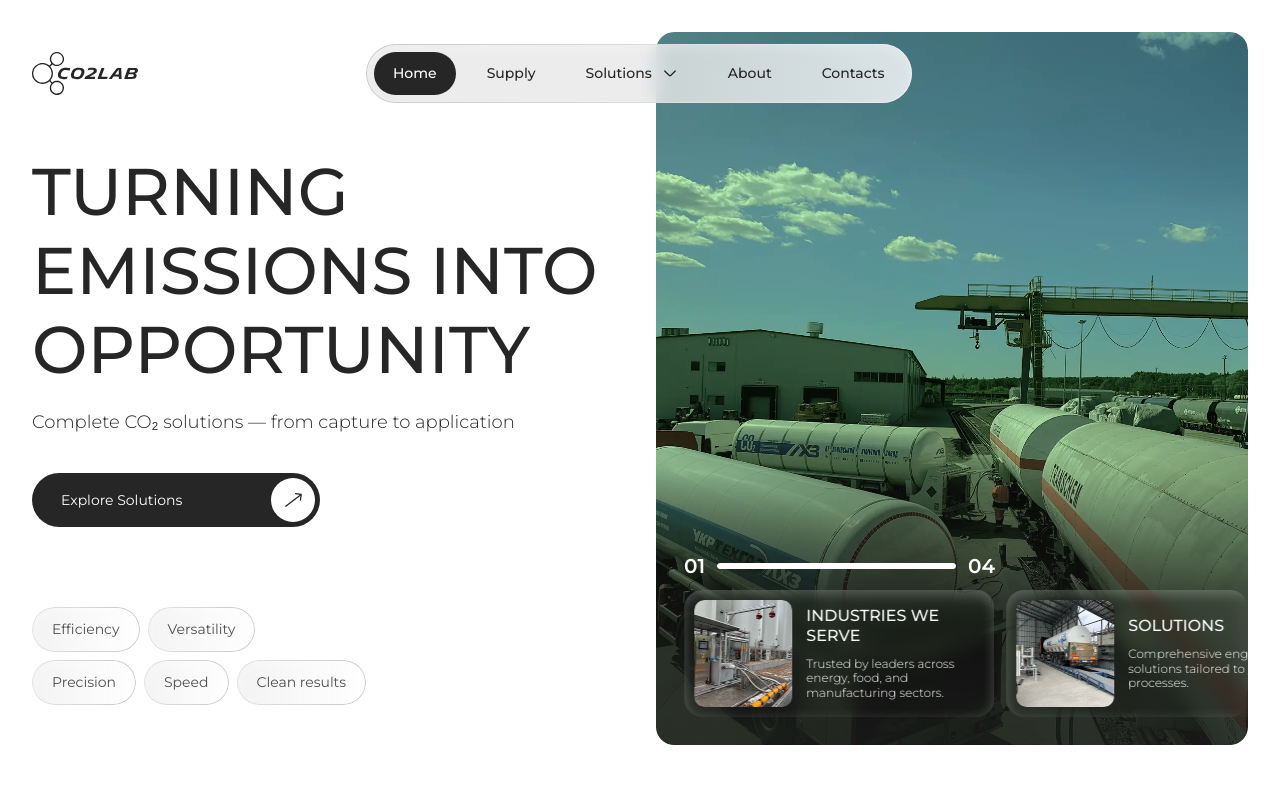
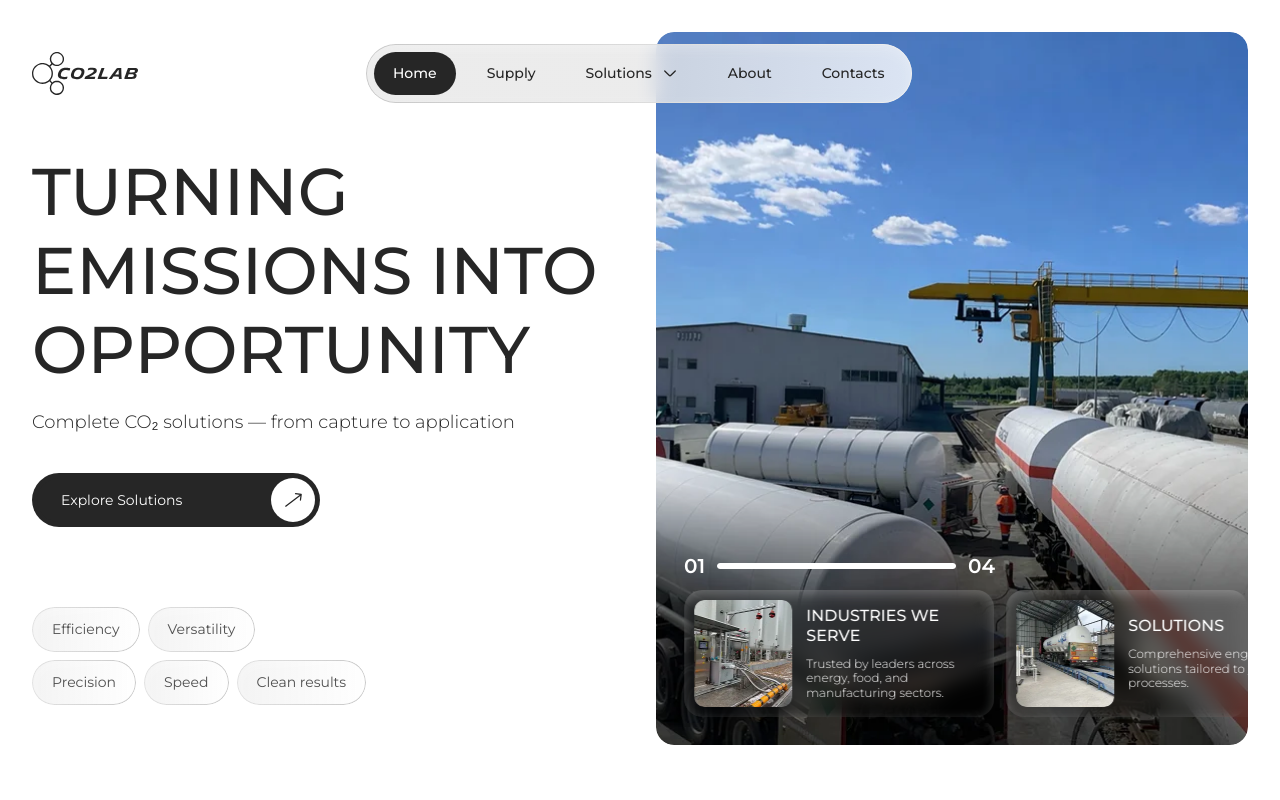
Before and after one commit to cyanidium-dev/co2lab, a Next.js app: page / in a window 1280 px wide. Shown: the top 800 px of the page. Built offline with nearby package versions, Linux system fonts and the light colour scheme.

Commit message:
updated photos for home page

```diff
--- a/src/components/homePage/hero/Hero.tsx
+++ b/src/components/homePage/hero/Hero.tsx
@@ -51,7 +51,7 @@
             sizes="(max-width: 1024px) 100vw, 50vw"
           />
           <div
-            className="absolute inset-0 z-10 rounded-[18px] bg-gradient-to-t from-black/60 via-transparent to-transparent"
+            className="lg:hidden absolute inset-0 z-10 rounded-[18px] bg-[linear-gradient(176.8deg,rgba(0,0,0,0)_59.28%,rgba(0,0,0,0.6)_79.3%)]"
             aria-hidden
           />
           <div className="absolute inset-0 z-20 rounded-[18px]">
```
Also changed, not shown: public/images/homePage/activity/activityOne.webp, public/images/homePage/hero/hero.webp.
